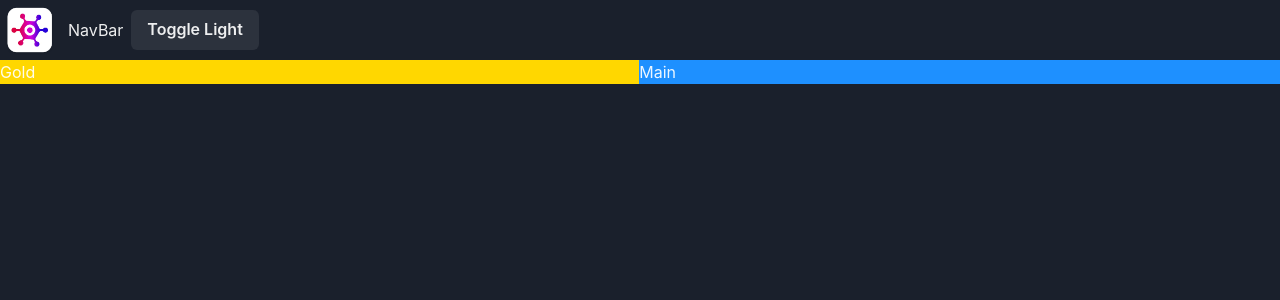
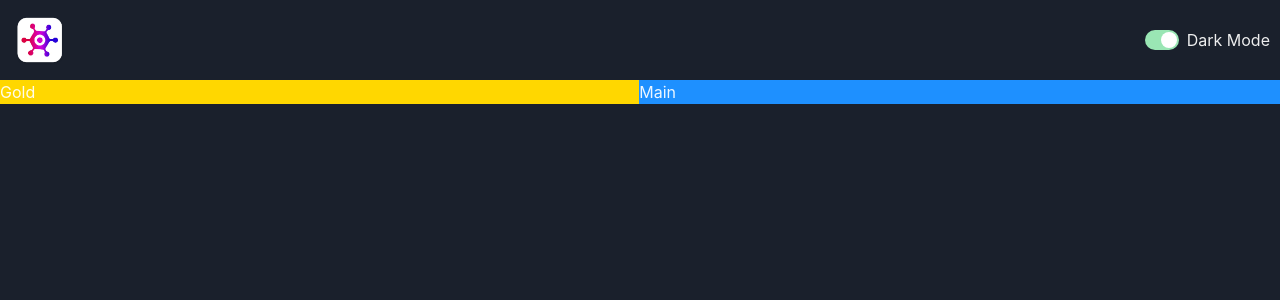
Before and after one commit to LucasEscopelli/Game-Hub, a React (Vite) app: page / in a window 1280 px wide. Shown: the top 300 px of the page. Built offline with nearby package versions, Linux system fonts and the light colour scheme.

Commit message:
trocando botão da documentação por switch

```diff
--- /dev/null
+++ b/src/components/ColorModeSwitch.tsx
@@ -0,0 +1,16 @@
+import { Button, HStack, Switch, useColorMode, Text } from "@chakra-ui/react";
+
+function ColorModeSwitch() {
+  const { colorMode, toggleColorMode } = useColorMode();
+
+  return (
+    <>
+    <HStack>
+        <Switch colorScheme="green" isChecked={colorMode === 'dark'} onChange={toggleColorMode}></Switch>
+        <Text>Dark Mode</Text>
+    </HStack>
+    </>
+  );
+}
+
+export default ColorModeSwitch;
--- a/src/components/NavBar.tsx
+++ b/src/components/NavBar.tsx
@@ -1,16 +1,14 @@
 import { Button, HStack, Image, Text, useColorMode } from "@chakra-ui/react";
 import logo from '../assets/logo.webp'
+import ColorModeSwitch from "./ColorModeSwitch";
 
 function NavBar() {
     const { colorMode, toggleColorMode } = useColorMode()
 
   return (
-    <HStack>
+    <HStack justifyContent={'space-between'} padding='10px'>
       <Image src={logo} boxSize='60px'/>
-      <Text>NavBar</Text>
-      <Button onClick={toggleColorMode}>
-        Toggle {colorMode === 'light' ? 'Dark' : 'Light'}
-      </Button>
+      <ColorModeSwitch></ColorModeSwitch>
     </HStack>
   );
 }
```
